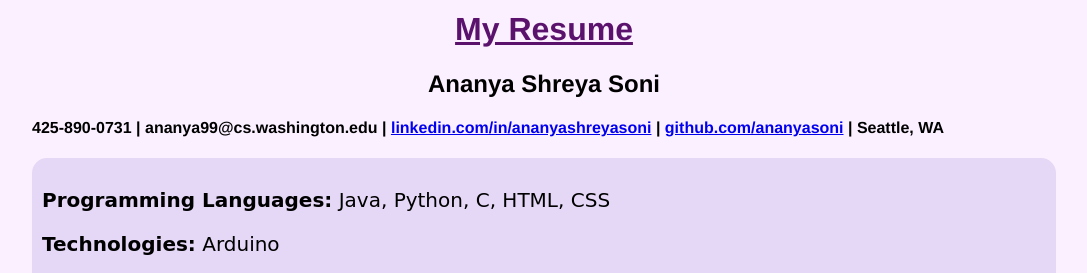
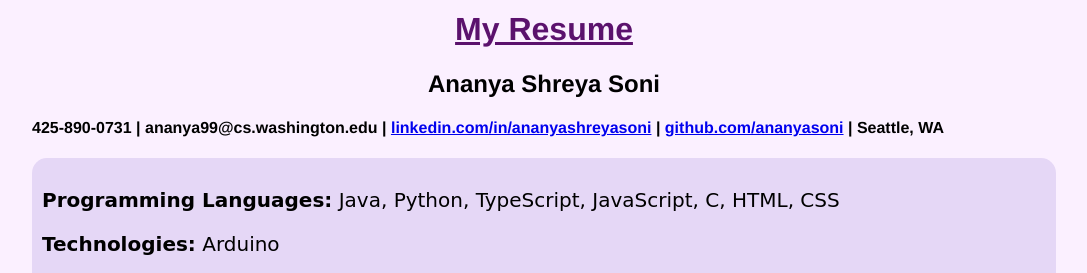
Before and after one commit to ananyasoni/personal-website, a plain HTML site: page resume.html in a window 1280 px wide. Shown: the part 414-687 px from the top of the page, without its empty margins (96-1183 px from the left). Drawn offline with Linux system fonts and the light colour scheme; grey boxes are pictures that could not be loaded; a web font is replaced by a local one.

Commit message:
Update resume.html

```diff
--- a/resume.html
+++ b/resume.html
@@ -40,7 +40,7 @@
         github.com/ananyasoni</a> | Seattle, WA
       </h4>
       <section>
-        <p><strong>Programming Languages:</strong> Java, Python, C, HTML, CSS</p>
+        <p><strong>Programming Languages:</strong> Java, Python, TypeScript, JavaScript, C, HTML, CSS</p>
         <p><strong>Technologies:</strong> Arduino</p>
         <!-- graph generated using https://github.com/anuraghazra/github-readme-stats -->
         <iframe id="stats1" src="https://github-readme-stats.vercel.app/api/top-langs/?username=ananyasoni&hide_title=true&hide_border=true&layout=pie&bg_color=00000000"
```
